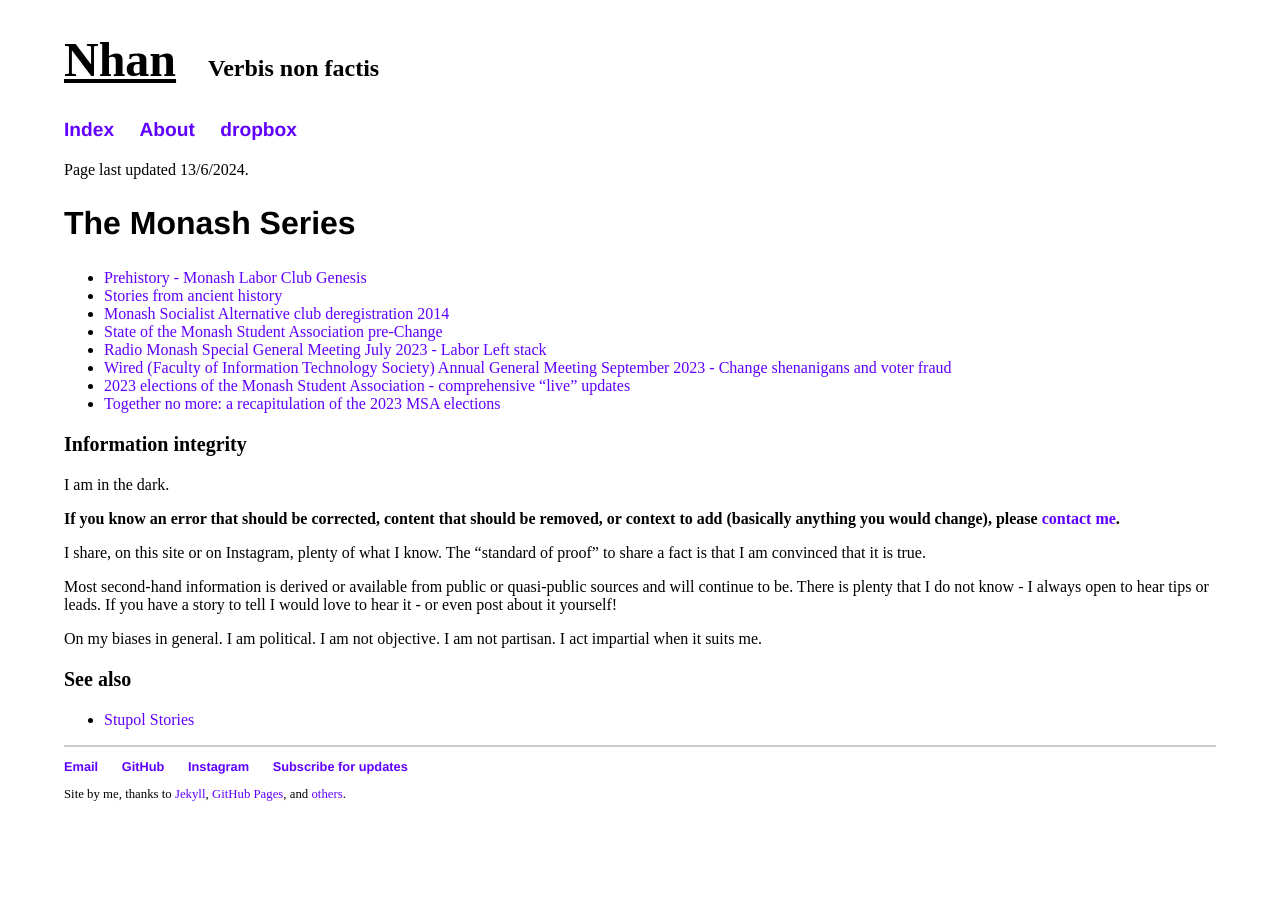
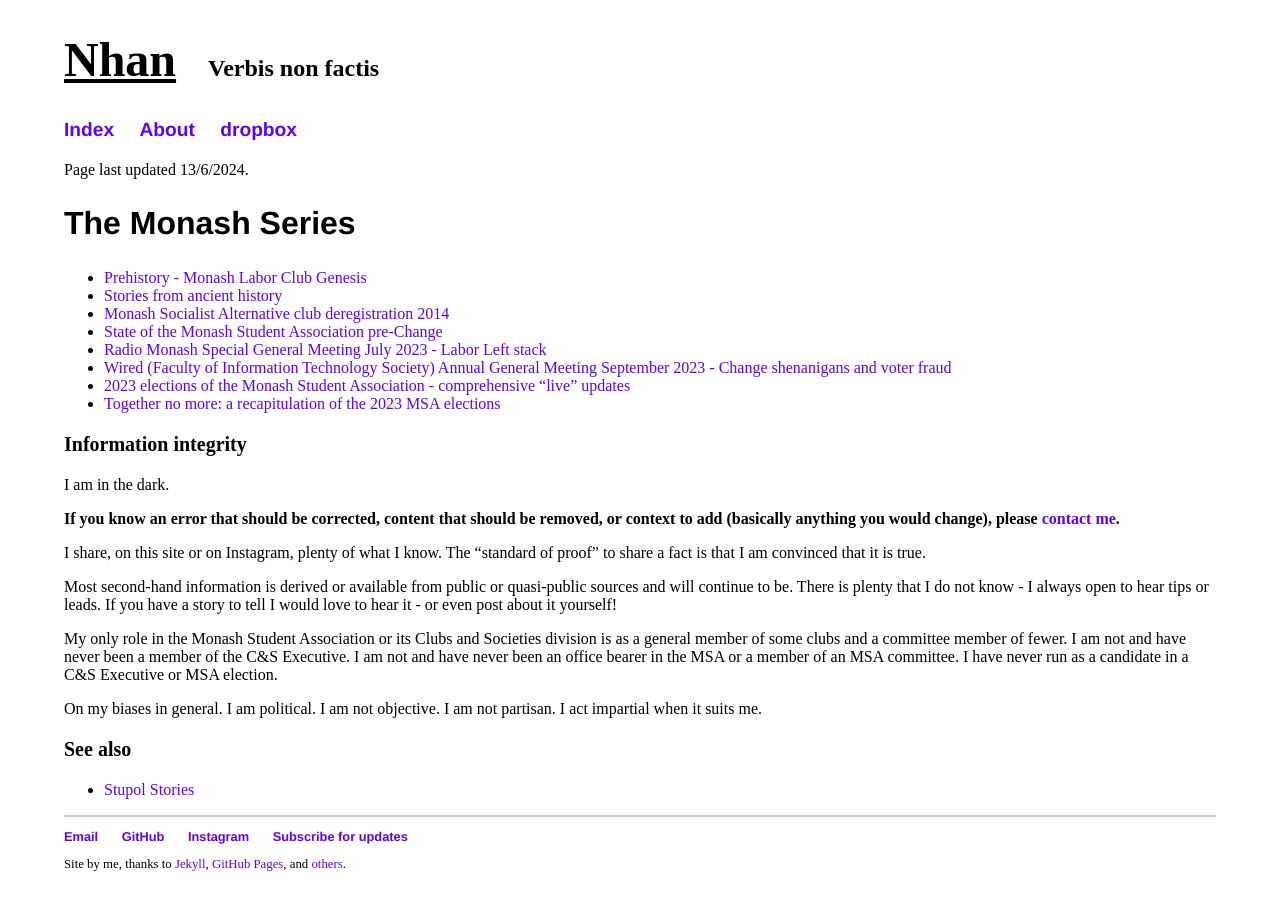
Before and after one commit to nhtnhanbn/nhtnhanbn.github.io, a Jekyll site: the page built from _repository/monash.md, in a window 1280 px wide. Built offline with Jekyll 4.4.1, drawn with Linux system fonts in a browser that asks for light colours; grey boxes are pictures that could not be loaded.

Commit message:
I am not C&S

```diff
--- a/_repository/monash.md
+++ b/_repository/monash.md
@@ -26,6 +26,8 @@ I share, on this site or on Instagram, plenty of what I know. The "standard of p
 
 Most second-hand information is derived or available from public or quasi-public sources and will continue to be. There is plenty that I do not know - I always open to hear tips or leads. If you have a story to tell I would love to hear it - or even post about it yourself!
 
+My only role in the Monash Student Association or its Clubs and Societies division is as a general member of some clubs and a committee member of fewer. I am not and have never been a member of the C&S Executive. I am not and have never been an office bearer in the MSA or a member of an MSA committee. I have never run as a candidate in a C&S Executive or MSA election.
+
 On my biases in general.
 I am political.
 I am not objective.
```
